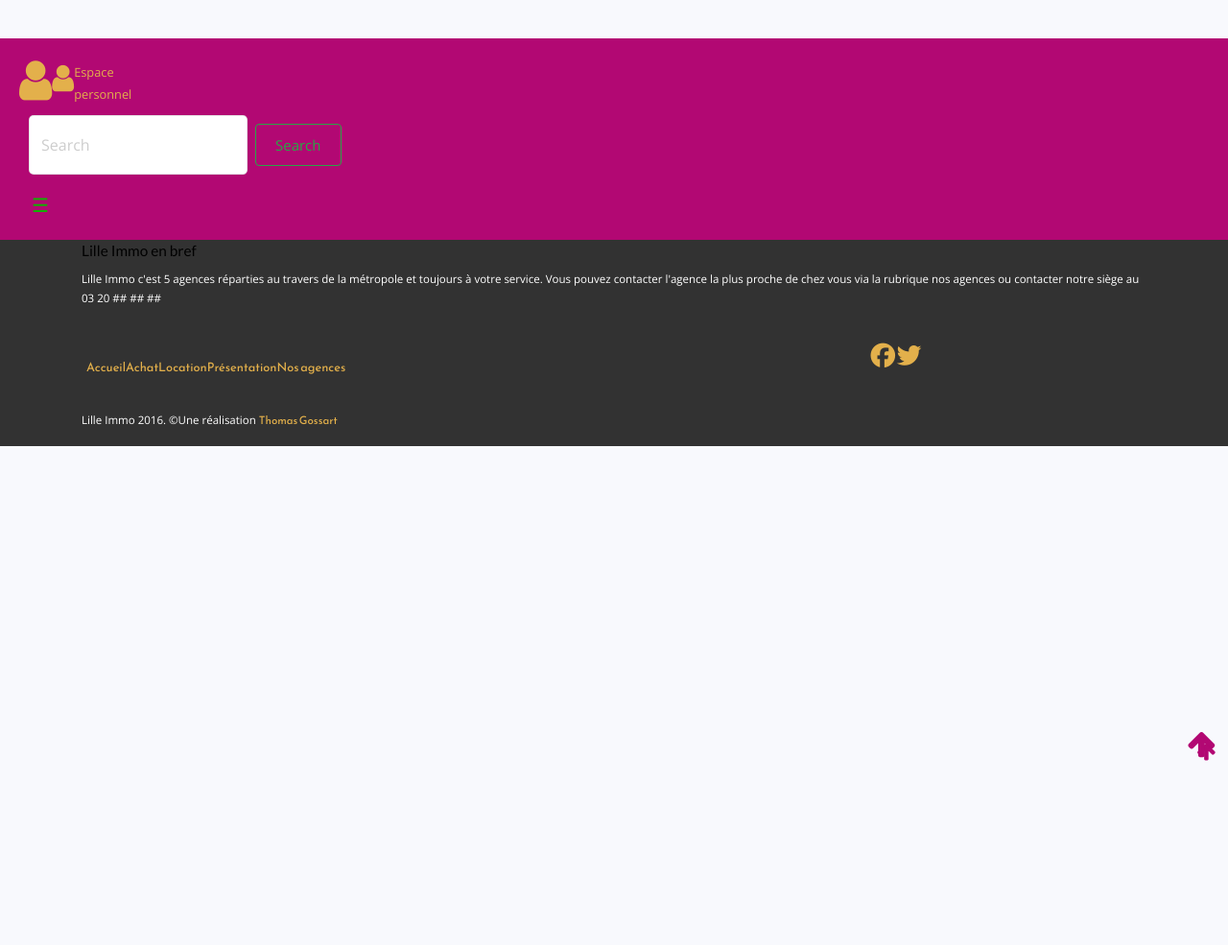
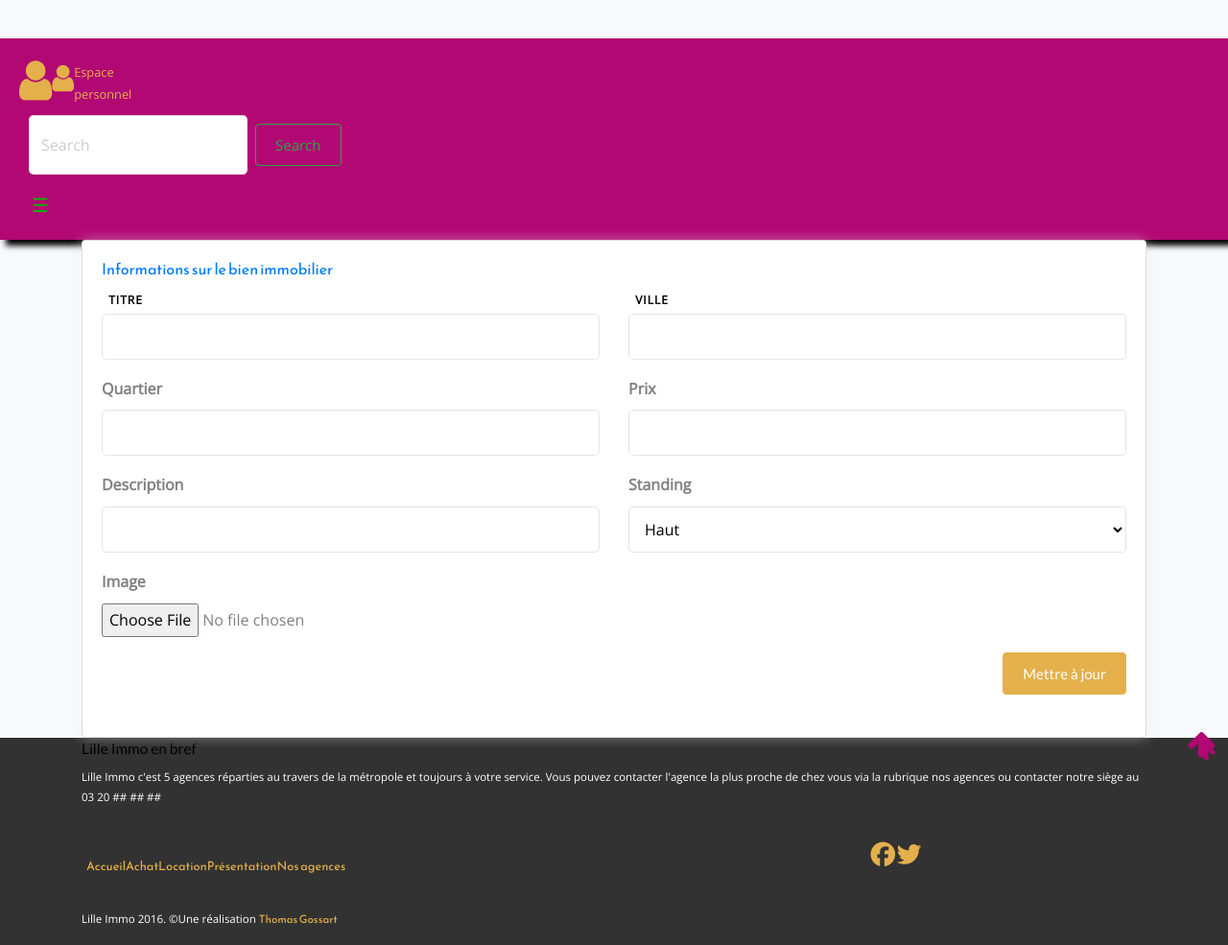
Before and after one commit to Kolobera/location_maisons, a Django app: page /annonces/ajouter/ in a window 1280 px wide. Shown: the whole page at 96% size. Before the commit the page ends 793 px from the top, so only its background shows below. Run offline with Django 4.2, Linux system fonts and the light colour scheme; a user stored in the database is signed in; some libraries are stand-ins or nearby versions.

Commit message:
dashboard and ajouter_annonce

```diff
--- a/KeurNdongo/templates/annonces/ajouter_annonce.html
+++ b/KeurNdongo/templates/annonces/ajouter_annonce.html
@@ -1,5 +1,95 @@
-{% extends 'base.html' %}
+<!-- user/mon_compte.html -->
+{% extends 'base.html' %} <!-- Utilisez votre modèle de base si vous en avez un -->
 
 {% block content %}
+{%csrf_token%}
 
+<div class="container">
+    {% if messages %}
+    <ul class="messages">
+      {% for message in messages %}
+
+  <br>
+        <div class="alert alert-success" role="alert" {% if message.tags %} class="{{ message.tags }}"{% endif %}>{{ message }}</div>
+      {% endfor %}
+    </ul>
+  {% endif %}
+    <div class="row gutters">
+    <div class="col-xl-12 col-lg-12 col-md-12 col-sm-12 col-12">
+    <div class="card h-100">
+        <div class="card-body">
+            <div class="row gutters">
+                <div class="col-xl-12 col-lg-12 col-md-12 col-sm-12 col-12">
+                    <h6 class="mb-2 text-primary">Informations sur le bien immobilier</h6>
+                </div>
+                <form method ="post" action="{% url 'user:mon_compte' %}" >
+                <div class="col-xl-6 col-lg-6 col-md-6 col-sm-6 col-12">
+                    <div class="form-group">
+                        {%csrf_token%}
+                        <label class="label" for="titre">Titre</label>
+                        <input type="text" name="titre" class="form-control" required>
+                            </div>
+                </div>
+                <div class="col-xl-6 col-lg-6 col-md-6 col-sm-6 col-12">
+                    <div class="form-group">
+                        <label class="label" for="ville">Ville</label>
+                        <input type="text" name="ville" class="form-control" required>
+                    </div>
+                </div>
+                <div class="col-xl-6 col-lg-6 col-md-6 col-sm-6 col-12">
+                    <div class="form-group">
+                        <label for="quartier">Quartier</label>
+                        <input type="text" name='quartier' class="form-control" id="quartier">
+                    </div>
+                </div>
+                <div class="col-xl-6 col-lg-6 col-md-6 col-sm-6 col-12">
+                    <div class="form-group">
+                        <label for="prix">Prix</label>
+                        <input type="text" name ='prix' class="form-control" id="prix" required>
+                    </div>
+                </div>
+
+                <div class="col-xl-6 col-lg-6 col-md-6 col-sm-6 col-12">
+                    <div class="form-group">
+                        <label for="descritption">Description</label>
+                        <input type="text" name='description' class="form-control">
+                    </div>
+                </div>
+                <div class="col-xl-6 col-lg-6 col-md-6 col-sm-6 col-12">
+                    <div class="form-group">
+                        <label for="standing">Standing</label>
+                        <select name="standing" class="form-control" id="standing" required>
+                            <option value="haut">Haut</option>
+                            <option value="moyen">Moyen</option>
+                            <option value="standard">Standard</option>
+                        </select>
+                    </div>
+                </div>
+                <div class="col-xl-6 col-lg-6 col-md-6 col-sm-6 col-12">
+                    <div class="form-group">
+                        <label for="image">Image</label>
+                        <input type="file" name="image" class="form-control-file" id="image" required>
+                    </div>
+                </div>
+
+
+
+            </div>
+
+            <div class="row gutters">
+                <div class="col-xl-12 col-lg-12 col-md-12 col-sm-12 col-12">
+                    <div class="text-right">
+                        {% comment %} <button type="submit" id="submit" name="submit" class="btn btn-secondary">Modifier</button> {% endcomment %}
+                        <button type="submit" id="submit" name="submit" class="btn btn-primary">Mettre à jour</button>
+                    </div>
+                </div>
+            </div>
+        </form>
+            </div>
+        </div>
+
+    </div>
+    </div>
+    </div>
+    </div>
 {% endblock %}
--- a/KeurNdongo/templates/user/mon_compte.html
+++ b/KeurNdongo/templates/user/mon_compte.html
@@ -27,7 +27,11 @@
                     <h6 class="user-email">{{user.email}}</h6>
                 </div>
                 <div class="about">
-                    <h5>Profile: Etudiant</h5>
+                    {% if request.user.is_student %}
+                        <h5>Profile: Etudiant</h5>
+                    {% else %}
+                        <h5>Profile: Propriétaire</h5>
+                    {% endif %}
                     <a href="{% url 'user:deconnexion' %}">Déconnexion</a>
                 </div>
             </div>
```
Also changed, not shown: KeurNdongo/templates/user/tableau_de_bord.html (+9 -20 lines), KeurNdongo/db.sqlite3.
